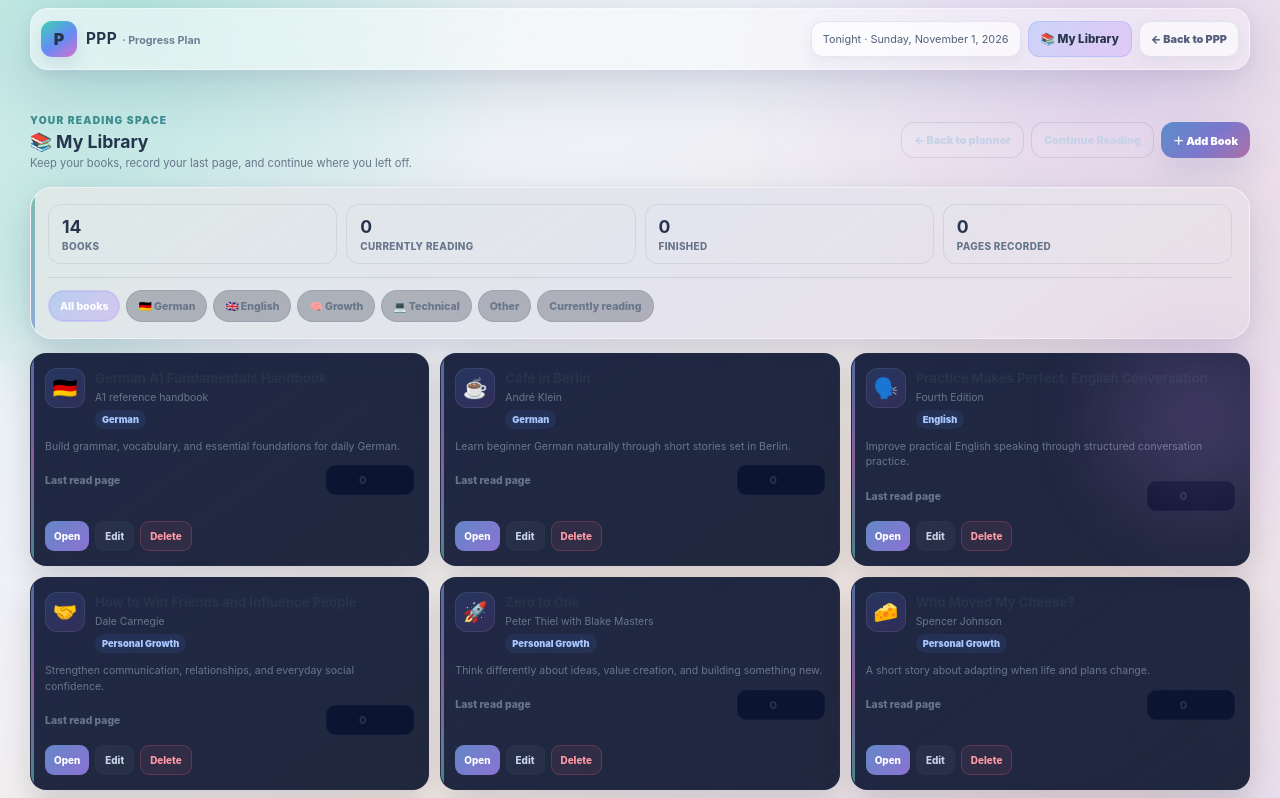
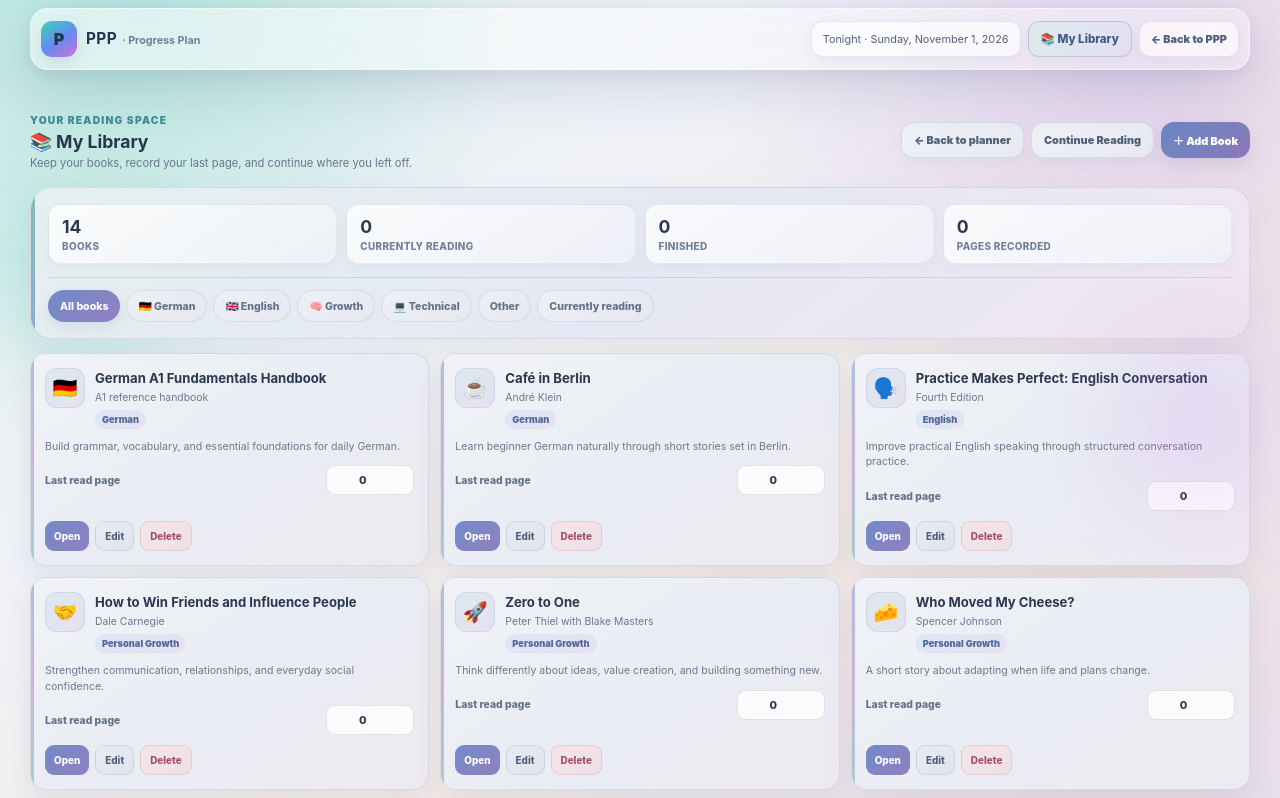
Before and after one commit to pratikmondal6/Pratik_Progress_Plan-PPP-, a browser extension: page next-day-planner.html in a window 1280 px wide. Both pictures are taken after a click on the button "📚 My Library". Shown: the top 798 px of the page. Drawn offline with Linux system fonts and the light colour scheme.

Commit message:
Fix My Library contrast for Plan Next Day light theme

```diff
--- a/styles/next-day-planner.css
+++ b/styles/next-day-planner.css
@@ -1345,3 +1345,103 @@ button:active{transform:translateY(1px) scale(.99)}
 @media(max-width:1050px){.pl-library-grid{grid-template-columns:repeat(2,minmax(0,1fr))}}
 @media(max-width:760px){.planner-library-view{padding:14px 0 30px}.pl-library-heading{align-items:stretch;flex-direction:column}.pl-library-head-actions{display:grid;grid-template-columns:1fr 1fr}.pl-library-head-actions .primary-btn{grid-column:1/-1}.pl-library-grid{grid-template-columns:1fr 1fr}.pl-library-summary{grid-template-columns:repeat(2,minmax(0,1fr))}}
 @media(max-width:560px){.planner-topbar{flex-wrap:wrap;padding:10px 0}.topbar-actions{flex-wrap:wrap;justify-content:flex-end}.pl-library-grid{grid-template-columns:1fr}.pl-library-form-grid{grid-template-columns:1fr}.pl-library-form-grid .field-wide{grid-column:1}.pl-book-editor{width:calc(100vw - 18px);max-height:calc(100vh - 18px)}.pl-book-editor .compose-card{max-height:calc(100vh - 22px);padding:18px 15px 16px;border-radius:20px}.pl-book-editor-actions .primary-btn,.pl-book-editor-actions .secondary-btn{flex:1}.planner-library-open{padding:7px 9px;font-size:.65rem}}
+
+
+/* My Library contrast fix — follow the active light pastel planner theme */
+.pl-library-heading h2{color:#27344c!important}
+.pl-library-heading p{color:#68768b!important}
+.pl-library-head-actions .secondary-btn{
+  color:#52617b!important;
+  background:linear-gradient(145deg,#eef1f6,#e8eaf2)!important;
+  border:1px solid rgba(65,78,108,.12)!important;
+  box-shadow:0 5px 14px rgba(80,96,128,.06)!important;
+}
+.pl-library-head-actions .secondary-btn:hover{background:#e2e7f0!important;color:#344764!important}
+.pl-library-head-actions .primary-btn{
+  color:#fff!important;
+  background:linear-gradient(135deg,#6888c4,#8c78b8)!important;
+  box-shadow:0 7px 18px rgba(91,104,151,.16)!important;
+}
+.pl-library-overview{
+  background:linear-gradient(145deg,#e5f0ef 0%,#e5e8f4 52%,#f0e6ef 100%)!important;
+  border-color:rgba(77,100,135,.13)!important;
+  box-shadow:0 12px 30px rgba(80,96,128,.07)!important;
+}
+.pl-library-stat{
+  background:linear-gradient(145deg,rgba(255,255,255,.78),rgba(239,241,247,.82))!important;
+  border:1px solid rgba(73,91,125,.10)!important;
+  box-shadow:0 5px 14px rgba(80,96,128,.045)!important;
+}
+.pl-library-stat strong{color:#293750!important}
+.pl-library-stat span{color:#718098!important}
+.pl-library-filter{border-top-color:rgba(66,78,108,.12)!important}
+.pl-library-filter button{
+  background:linear-gradient(145deg,#edf0f5,#e5e8f0)!important;
+  border:1px solid rgba(66,78,108,.10)!important;
+  color:#64718a!important;
+}
+.pl-library-filter button:hover{background:#e1e7f1!important;color:#394c6c!important}
+.pl-library-filter button.active{
+  background:linear-gradient(135deg,#718bc7,#927fc1)!important;
+  border-color:transparent!important;
+  color:#fff!important;
+  box-shadow:0 5px 13px rgba(91,104,151,.13)!important;
+}
+.pl-book-card{
+  background:linear-gradient(145deg,#f0f2f6 0%,#e9edf3 52%,#eee9f1 100%)!important;
+  border:1px solid rgba(65,78,108,.12)!important;
+  box-shadow:0 10px 26px rgba(70,78,108,.09)!important;
+  color:#27344c!important;
+}
+.pl-book-card:before{opacity:.48}
+.pl-book-icon{
+  background:linear-gradient(145deg,#dce8f0,#e7e1f0)!important;
+  border-color:rgba(76,96,131,.12)!important;
+}
+.pl-book-meta h3{color:#293750!important}
+.pl-book-author,.pl-book-purpose{color:#6c7890!important}
+.pl-book-category{
+  background:linear-gradient(135deg,#dce7f5,#e8e1f1)!important;
+  color:#536b9b!important;
+}
+.pl-book-page{color:#64718a!important}
+.pl-book-page input{
+  background:rgba(255,255,255,.78)!important;
+  border:1px solid rgba(66,78,108,.15)!important;
+  color:#293750!important;
+}
+.pl-book-page input:focus{background:#fff!important}
+.pl-book-actions .pl-library-btn{
+  background:linear-gradient(145deg,#e8ebf2,#dfe4ed)!important;
+  border-color:rgba(66,78,108,.13)!important;
+  color:#52617b!important;
+}
+.pl-book-actions .pl-library-btn:hover{background:#dce4f1!important;color:#344764!important}
+.pl-book-actions .pl-library-btn.primary{
+  background:linear-gradient(135deg,#718bc7,#927fc1)!important;
+  color:#fff!important;
+}
+.pl-book-actions .pl-library-btn.danger{
+  background:linear-gradient(145deg,#f3e5e9,#eee0e7)!important;
+  border-color:rgba(184,94,119,.2)!important;
+  color:#a34f69!important;
+}
+.pl-library-empty{
+  background:linear-gradient(145deg,#eef2f5,#f0edf4 50%,#edf3f0)!important;
+  border-color:rgba(65,78,108,.2)!important;
+  color:#68768b!important;
+}
+.pl-library-empty strong{color:#293750!important}
+.pl-library-empty p{color:#68768b!important}
+.pl-library-empty .pl-library-btn.primary{background:linear-gradient(135deg,#718bc7,#927fc1)!important;color:#fff!important}
+.planner-library-open{
+  color:#394c6c!important;
+  background:linear-gradient(145deg,#e9f0f2,#e9e5f0)!important;
+  border-color:rgba(76,96,131,.16)!important;
+  box-shadow:0 5px 14px rgba(80,96,128,.07)!important;
+}
+.planner-library-open[aria-pressed="true"]{
+  color:#405987!important;
+  background:linear-gradient(135deg,#dcebed,#e5def0)!important;
+  border-color:rgba(103,131,183,.3)!important;
+}
```
